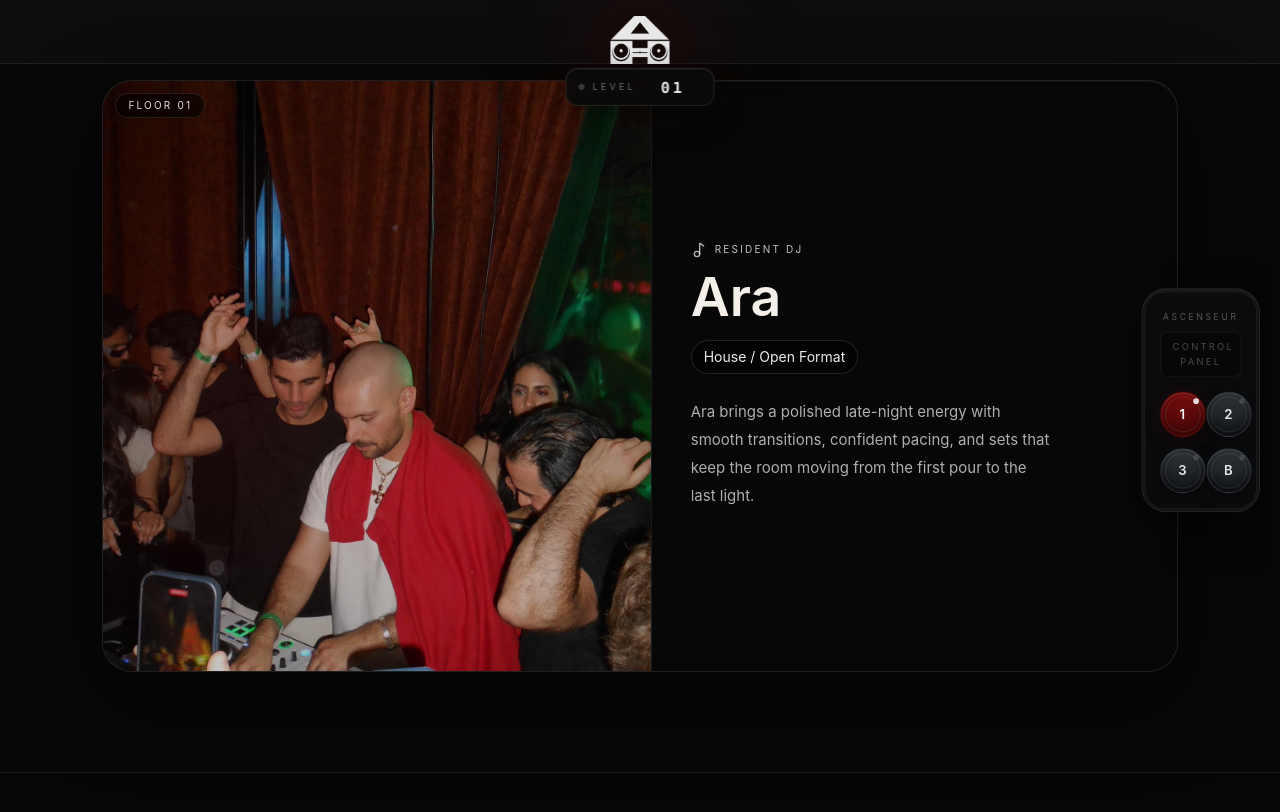
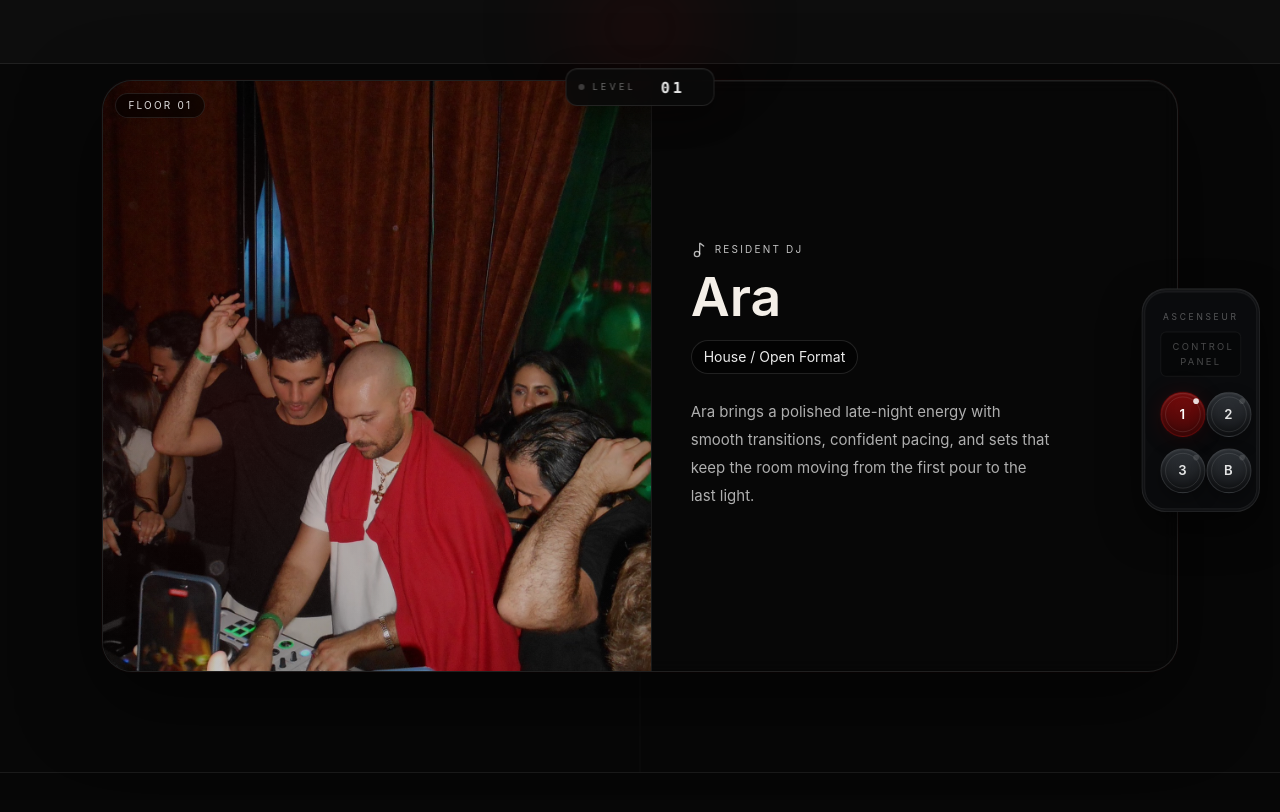
Before and after one commit to galiwartoukian-collab/ascenseurhouse, a React (Vite) app: page / in a window 1280 px wide. Shown: the top 812 px of the page. Built offline with nearby package versions, Linux system fonts and the light colour scheme; the HTML template or start-up script is replaced by a standard one.

Commit message:
Update App.tsx

```diff
--- a/src/App.tsx
+++ b/src/App.tsx
@@ -635,8 +635,7 @@ function ElevatorScene({
   <img
   src={logo}
   alt="Ascenseur House"
-  className="h-10 md:h-12 w-auto object-contain opacity-90"
-/>
+className="pointer-events-none absolute left-1/2 top-4 z-40 flex -translate-x-1/2 flex-col items-center gap-3"/>
 </button>
           </div>
         </div>
```
